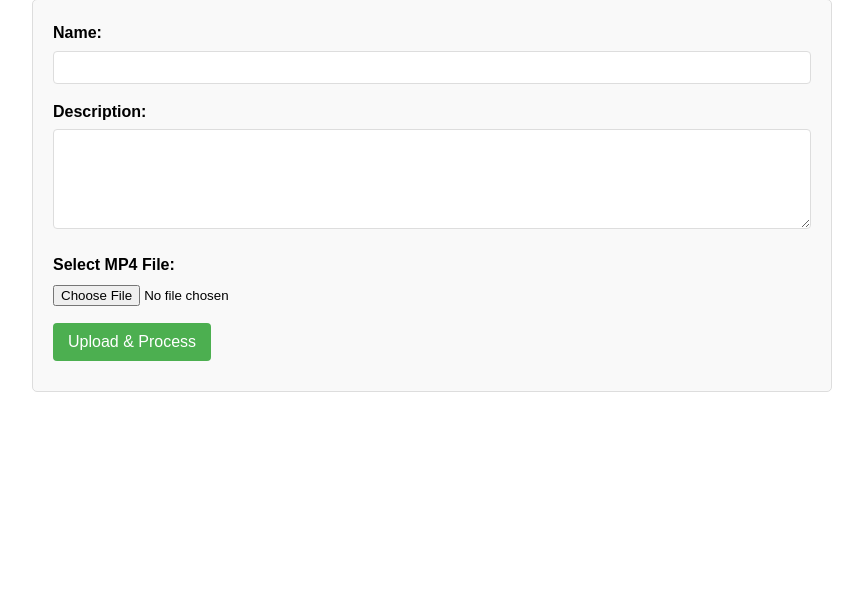
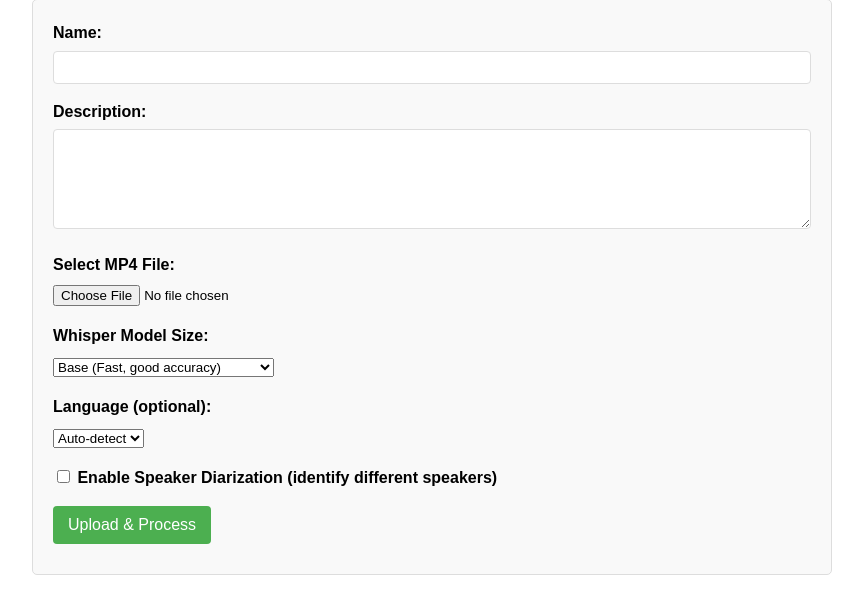
Before and after one commit to 41rumble/whisper-audio-extractor, a Flask app: page / in a window 1280 px wide. Shown: the part 115-729 px from the top of the page, without its empty margins (208-1071 px from the left). Run offline with Flask 3, Linux system fonts and the light colour scheme; parts of the project's set-up code (start-up, migrations or seed data) failed here and were passed over.

Commit message:
Add improved accuracy options and speaker diarization

```diff
--- a/app.py
+++ b/app.py
@@ -2,6 +2,9 @@ import os
 import sys
 import tempfile
 import uuid
+import json
+import time
+import re
 
 # Check NumPy version before importing other dependencies
 try:
@@ -25,6 +28,21 @@ from flask import Flask, request, render_template, jsonify
 from werkzeug.utils import secure_filename
 from moviepy.editor import VideoFileClip
 import whisper
+from pydub import AudioSegment
+import torch
+
+# Import pyannote.audio for speaker diarization if available
+DIARIZATION_AVAILABLE = False
+try:
+    from pyannote.audio import Pipeline
+    DIARIZATION_AVAILABLE = True
+    print("Speaker diarization is available")
+except ImportError:
+    print("Speaker diarization is not available. Install pyannote.audio for speaker identification.")
+
+# HuggingFace token for pyannote.audio (needed for speaker diarization)
+# Users will need to provide their own token
+HUGGINGFACE_TOKEN = os.environ.get("HUGGINGFACE_TOKEN", None)
 
 app = Flask(__name__)
 app.config['UPLOAD_FOLDER'] = 'uploads'
@@ -33,6 +51,148 @@ os.makedirs(app.config['UPLOAD_FOLDER'], exist_ok=True)
 
 # Load Whisper model (small model for faster processing)
 model = None
+diarization_pipeline = None
+
+def preprocess_audio(audio_path, output_path=None):
+    """
+    Preprocess audio to improve transcription quality.
+    - Normalize audio
+    - Remove background noise (simple method)
+    - Convert to WAV format with appropriate parameters
+    """
+    if output_path is None:
+        output_path = audio_path
+
+    try:
+        # Load audio
+        audio = AudioSegment.from_file(audio_path)
+
+        # Normalize audio (adjust volume to a standard level)
+        normalized_audio = audio.normalize()
+
+        # Export with optimal parameters for speech recognition
+        normalized_audio.export(
+            output_path,
+            format="wav",
+            parameters=["-ac", "1", "-ar", "16000"]  # Mono, 16kHz
+        )
+
+        print(f"Audio preprocessed and saved to {output_path}")
+        return output_path
+    except Exception as e:
+        print(f"Error preprocessing audio: {str(e)}")
+        return audio_path  # Return original path if preprocessing fails
+
+def perform_diarization(audio_path, huggingface_token=None):
+    """
+    Perform speaker diarization on the audio file.
+    Returns a list of segments with speaker IDs and timestamps.
+    """
+    global diarization_pipeline
+
+    if not DIARIZATION_AVAILABLE:
+        print("Speaker diarization is not available")
+        return None
+
+    if huggingface_token is None:
+        print("No HuggingFace token provided for speaker diarization")
+        return None
+
+    try:
+        # Initialize the diarization pipeline if not already done
+        if diarization_pipeline is None:
+            print("Loading speaker diarization model...")
+            diarization_pipeline = Pipeline.from_pretrained(
+                "pyannote/speaker-diarization-3.1",
+                use_auth_token=huggingface_token
+            )
+
+        # Run the diarization
+        print("Performing speaker diarization...")
+        diarization = diarization_pipeline(audio_path)
+
+        # Convert to a more usable format
+        segments = []
+        for turn, _, speaker in diarization.itertracks(yield_label=True):
+            segments.append({
+                "speaker": speaker,
+                "start": turn.start,
+                "end": turn.end
+            })
+
+        return segments
+    except Exception as e:
+        print(f"Error during speaker diarization: {str(e)}")
+        return None
+
+def merge_diarization_with_transcription(transcription, diarization_segments):
+    """
+    Merge the diarization information with the transcription.
+    This is a simple approach that assigns speakers based on timestamp overlap.
+    """
+    if not diarization_segments or not transcription.get("segments"):
+        return transcription
+
+    result = transcription.copy()
+
+    # For each transcription segment, find the most overlapping speaker
+    for segment in result["segments"]:
+        segment_start = segment["start"]
+        segment_end = segment["end"]
+
+        # Find the speaker with the most overlap
+        max_overlap = 0
+        assigned_speaker = None
+
+        for diar_segment in diarization_segments:
+            diar_start = diar_segment["start"]
+            diar_end = diar_segment["end"]
+
+            # Calculate overlap
+            overlap_start = max(segment_start, diar_start)
+            overlap_end = min(segment_end, diar_end)
+            overlap = max(0, overlap_end - overlap_start)
+
+            if overlap > max_overlap:
+                max_overlap = overlap
+                assigned_speaker = diar_segment["speaker"]
+
+        # Assign the speaker to the segment
+        if assigned_speaker:
+            segment["speaker"] = assigned_speaker
+
+    return result
+
+def format_transcript_with_speakers(transcription):
+    """
+    Format the transcription with speaker labels.
+    """
+    if not transcription.get("segments") or not any("speaker" in segment for segment in transcription["segments"]):
+        return transcription["text"]
+
+    formatted_text = []
+    current_speaker = None
+    current_text = []
+
+    for segment in transcription["segments"]:
+        speaker = segment.get("speaker", "Unknown")
+        text = segment["text"].strip()
+
+        if speaker != current_speaker:
+            # Save the previous speaker's text
+            if current_text:
+                formatted_text.append(f"{current_speaker}: {' '.join(current_text)}")
+                current_text = []
+
+            current_speaker = speaker
+
+        current_text.append(text)
+
+    # Add the last speaker's text
+    if current_text:
+        formatted_text.append(f"{current_speaker}: {' '.join(current_text)}")
+
+    return "\n\n".join(formatted_text)
 
 @app.route('/')
 def index():
@@ -50,13 +210,18 @@ def upload_file():
     if file.filename == '':
         return jsonify({'error': 'No selected file'}), 400
 
-    # Get metadata
+    # Get metadata and options
     name = request.form.get('name', 'Unnamed')
     description = request.form.get('description', '')
+    model_size = request.form.get('model_size', 'base')  # tiny, base, small, medium, large
+    language = request.form.get('language', None)  # Language code or None for auto-detection
+    enable_diarization = request.form.get('enable_diarization', 'false').lower() == 'true'
+    huggingface_token = request.form.get('huggingface_token', HUGGINGFACE_TOKEN)
 
     # Log metadata
     print(f"Received file: {file.filename}")
     print(f"Metadata - Name: {name}, Description: {description}")
+    print(f"Options - Model: {model_size}, Language: {language}, Diarization: {enable_diarization}")
 
     if file:
         # Generate a unique filename
@@ -78,15 +243,43 @@ def upload_file():
             video.audio.write_audiofile(audio_path, codec='pcm_s16le')
             video.close()
 
-            # Load model if not already loaded
-            if model is None:
-                print("Loading Whisper model...")
-                model = whisper.load_model("base")
+            # Preprocess audio to improve quality
+            print("Preprocessing audio...")
+            processed_audio_path = audio_path + "_processed.wav"
+            processed_audio_path = preprocess_audio(audio_path, processed_audio_path)
 
-            # Transcribe audio
+            # Perform speaker diarization if requested and available
+            diarization_segments = None
+            if enable_diarization and DIARIZATION_AVAILABLE and huggingface_token:
+                print("Performing speaker diarization...")
+                diarization_segments = perform_diarization(processed_audio_path, huggingface_token)
+
+            # Load model if not already loaded or if a different model size is requested
+            if model is None or (hasattr(model, 'model_size') and model.model_size != model_size):
+                print(f"Loading Whisper {model_size} model...")
+                model = whisper.load_model(model_size)
+
+            # Prepare transcription options
+            transcribe_options = {
+                "fp16": torch.cuda.is_available(),  # Use FP16 if CUDA is available
+                "temperature": 0,  # Lower temperature for more deterministic outputs
+                "verbose": True,   # Print progress
+            }
+
+            # Add language if specified
+            if language:
+                transcribe_options["language"] = language
+
+            # Transcribe audio with improved options
             print("Transcribing audio...")
-            result = model.transcribe(audio_path)
-            transcription = result["text"]
+            result = model.transcribe(processed_audio_path, **transcribe_options)
+
+            # Merge diarization with transcription if available
+            if diarization_segments:
+                result = merge_diarization_with_transcription(result, diarization_segments)
+                formatted_text = format_transcript_with_speakers(result)
+            else:
+                formatted_text = result["text"]
 
             # Create a results directory if it doesn't exist
             results_dir = os.path.join(app.config['UPLOAD_FOLDER'], 'transcriptions')
@@ -102,25 +295,38 @@ def upload_file():
                 f.write(f"Name: {name}\n")
                 f.write(f"Description: {description}\n")
                 f.write(f"Original file: {file.filename}\n")
+                f.write(f"Model: {model_size}\n")
+                if language:
+                    f.write(f"Language: {language}\n")
+                f.write(f"Speaker diarization: {'Enabled' if diarization_segments else 'Disabled'}\n")
                 f.write("\n--- TRANSCRIPTION ---\n\n")
-                f.write(transcription)
+                f.write(formatted_text)
+
+                # Save raw JSON data for further processing if needed
+                f.write("\n\n--- RAW DATA ---\n")
+                f.write(json.dumps(result, indent=2))
 
             print(f"Transcription saved to: {transcription_path}")
             print("\n--- TRANSCRIPTION ---\n")
-            print(transcription)
+            print(formatted_text)
             print("\n--- END TRANSCRIPTION ---\n")
 
             # Clean up temporary files
             os.unlink(audio_path)
+            if os.path.exists(processed_audio_path) and processed_audio_path != audio_path:
+                os.unlink(processed_audio_path)
             os.unlink(video_path)
 
             return jsonify({
                 'success': True,
-                'transcription': transcription,
+                'transcription': formatted_text,
                 'transcription_file': transcription_path,
+                'has_speaker_diarization': diarization_segments is not None,
                 'metadata': {
                     'name': name,
-                    'description': description
+                    'description': description,
+                    'model': model_size,
+                    'language': language
                 }
             })
 
--- a/requirements.txt
+++ b/requirements.txt
@@ -3,3 +3,6 @@ moviepy==1.0.3
 numpy<2.0.0
 openai-whisper==20231117
 torch==2.1.0
+pyannote.audio==3.1.1
+soundfile==0.12.1
+pydub==0.25.1
--- a/templates/index.html
+++ b/templates/index.html
@@ -115,6 +115,49 @@
                 <input type="file" id="file" name="file" accept="video/mp4" required>
             </div>
 
+            <div class="form-group">
+                <label for="model_size">Whisper Model Size:</label>
+                <select id="model_size" name="model_size">
+                    <option value="tiny">Tiny (Fastest, least accurate)</option>
+                    <option value="base" selected>Base (Fast, good accuracy)</option>
+                    <option value="small">Small (Balanced speed/accuracy)</option>
+                    <option value="medium">Medium (Slower, more accurate)</option>
+                    <option value="large">Large (Slowest, most accurate)</option>
+                </select>
+            </div>
+
+            <div class="form-group">
+                <label for="language">Language (optional):</label>
+                <select id="language" name="language">
+                    <option value="">Auto-detect</option>
+                    <option value="en">English</option>
+                    <option value="es">Spanish</option>
+                    <option value="fr">French</option>
+                    <option value="de">German</option>
+                    <option value="it">Italian</option>
+                    <option value="ja">Japanese</option>
+                    <option value="zh">Chinese</option>
+                    <option value="ru">Russian</option>
+                    <option value="pt">Portuguese</option>
+                    <option value="ko">Korean</option>
+                </select>
+            </div>
+
+            <div class="form-group">
+                <label>
+                    <input type="checkbox" id="enable_diarization" name="enable_diarization" value="true">
+                    Enable Speaker Diarization (identify different speakers)
+                </label>
+            </div>
+
+            <div class="form-group" id="huggingface_token_group" style="display: none;">
+                <label for="huggingface_token">HuggingFace Token (required for speaker diarization):</label>
+                <input type="text" id="huggingface_token" name="huggingface_token" placeholder="Enter your HuggingFace token">
+                <div style="font-size: 0.8em; margin-top: 5px;">
+                    <a href="https://huggingface.co/settings/tokens" target="_blank">Get a token from HuggingFace</a>
+                </div>
+            </div>
+
             <button type="submit" id="submitBtn">Upload & Process</button>
         </form>
 
@@ -129,12 +172,21 @@
 
         <div class="result" id="result">
             <h3>Transcription Result:</h3>
-            <div id="transcription"></div>
+            <div id="transcription-container">
+                <div id="transcription" style="white-space: pre-wrap;"></div>
+            </div>
             <div id="file-info" style="margin-top: 15px; font-style: italic;"></div>
+            <div id="model-info" style="margin-top: 5px; font-style: italic;"></div>
         </div>
     </div>
 
     <script>
+        // Show/hide HuggingFace token field based on checkbox
+        document.getElementById('enable_diarization').addEventListener('change', function() {
+            const tokenGroup = document.getElementById('huggingface_token_group');
+            tokenGroup.style.display = this.checked ? 'block' : 'none';
+        });
+
         document.getElementById('uploadForm').addEventListener('submit', function(e) {
             e.preventDefault();
 
@@ -149,6 +201,7 @@
             const result = document.getElementById('result');
             const transcription = document.getElementById('transcription');
             const fileInfo = document.getElementById('file-info');
+            const modelInfo = document.getElementById('model-info');
 
             // Validate file
             if (!fileInput.files[0]) {
@@ -203,6 +256,16 @@
                             fileInfo.textContent = '';
                         }
 
+                        // Display model info
+                        let modelInfoText = `Model: ${response.metadata.model || 'base'}`;
+                        if (response.metadata.language) {
+                            modelInfoText += `, Language: ${response.metadata.language}`;
+                        }
+                        if (response.has_speaker_diarization) {
+                            modelInfoText += `, Speaker Diarization: Enabled`;
+                        }
+                        modelInfo.textContent = modelInfoText;
+
                         result.style.display = 'block';
                     } catch (e) {
                         error.textContent = 'Error parsing server response';
```
Also changed, not shown: README.md.
